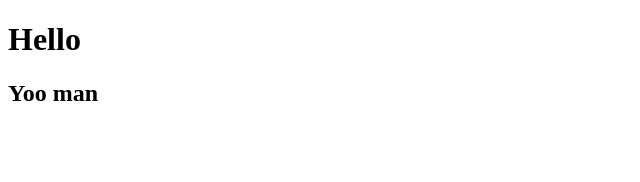
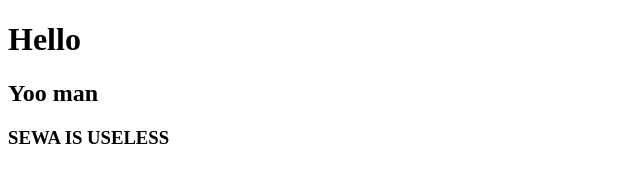
Before and after one commit to SreeramTheMan/SreeramTheMan.github.io, a plain HTML site: page index.html in a window 1280 px wide. Shown: the whole page, without its empty margins (0-640 px from the left). Drawn offline with Linux system fonts and the light colour scheme.

Commit message:
Update index.html

```diff
--- a/index.html
+++ b/index.html
@@ -3,4 +3,5 @@
   <head></head>
   <body><h1>Hello</h1></body>
   <h2>Yoo man</h2>
+  <h3> SEWA IS USELESS</h3>
 </html>
```
